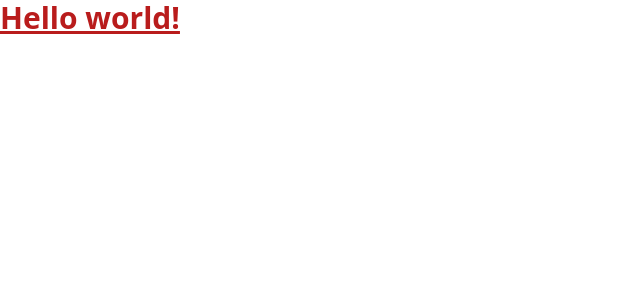
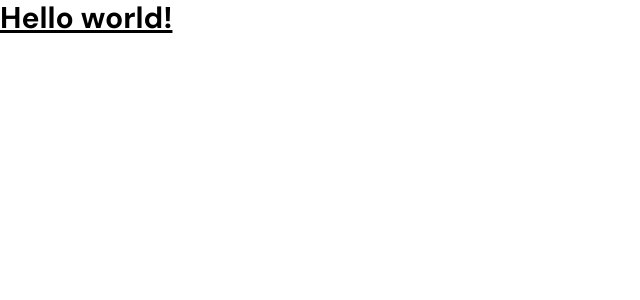
Before and after one commit to kodaas/canela-mart, a Vue app: page / in a window 1280 px wide. Shown: the top 300 px of the page, without its empty margins (0-640 px from the left). Built offline with nearby package versions, Linux system fonts and the light colour scheme.

Commit message:
setup tailwind

```diff
--- a/index.html
+++ b/index.html
@@ -9,7 +9,7 @@
     <link href="https://fonts.googleapis.com/css2?family=DM+Sans:ital,wght@0,400;0,500;0,700;1,400;1,500;1,700&display=swap" rel="stylesheet">
     <title>Vite App</title>
   </head>
-  <body>
+  <body class="font-DMSans">
     <div id="app"></div>
     <script type="module" src="/src/main.js"></script>
   </body>
--- /dev/null
+++ b/src/views/Intro.vue
@@ -0,0 +1,5 @@
+<script setup></script>
+
+<template>
+    <h1>Hello World</h1>
+</template>
--- a/tailwind.config.js
+++ b/tailwind.config.js
@@ -5,6 +5,29 @@ module.exports = {
     "./src/**/*.{vue,js,ts,jsx,tsx}",
   ],
   theme: {
+
+    fontFamily: {
+      DMSans: "'DM Sans', sans-serif;",
+    },
+
+    colors: {
+      dark: '#06161C',
+      grey: '#979899',
+      white: '#FFFFFF',
+      pry: '#23AA49',
+      sec: '#FF324B',
+      'stroke-light': '#F1F1F5',
+      'light-grey': '#E0E0E0',
+      'light-grey2': '#DBDBDB',
+      'light-bg': '#DBDBDB',
+      'dark-grey': '#617986',
+      'dark-bg': '#0D1F29',
+      'dark-bg2': '#1A3848',
+      'dark-bg3': '#2D5368',
+      'dark-stroke': '#203744',
+
+    },
+
     extend: {},
   },
   plugins: [],
```
